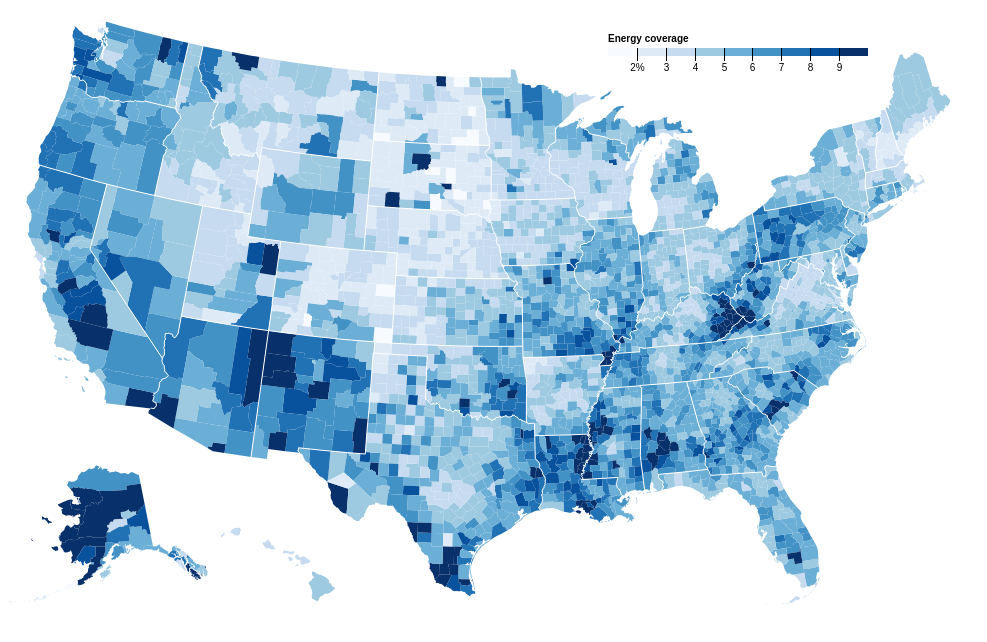
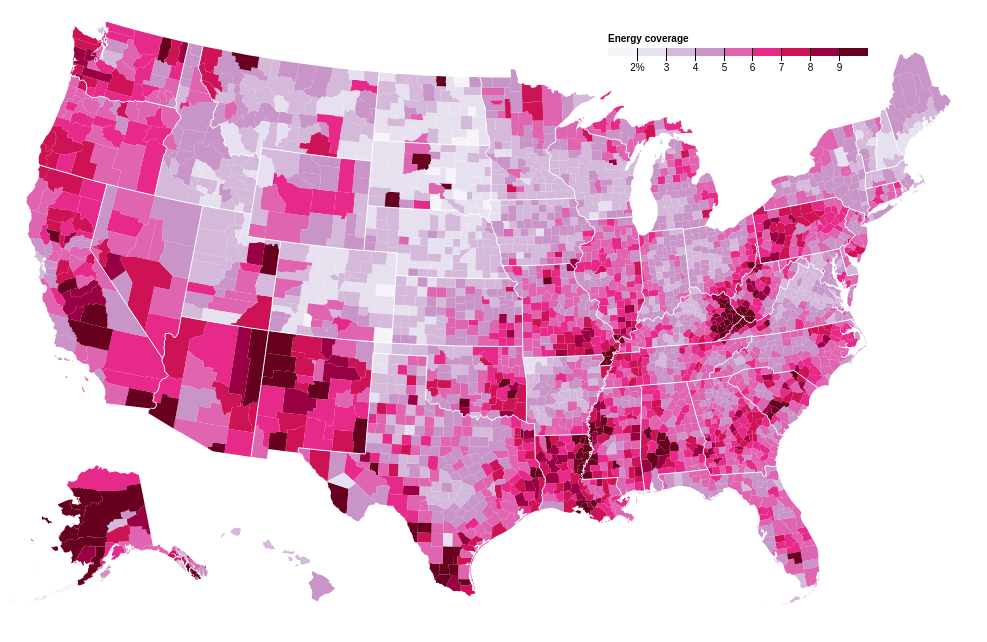
Before and after one commit to ethgis/light, a plain HTML site: page access.html in a window 1280 px wide. Shown: the whole page, without its empty margins (0-987 px from the left). Drawn offline with Linux system fonts and the light colour scheme.

Commit message:
Electricity Coverage

```diff
--- a/access.html
+++ b/access.html
@@ -33,7 +33,9 @@ var x = d3.scaleLinear()
 
 var color = d3.scaleThreshold()
     .domain(d3.range(2, 10))
-    .range(d3.schemeBlues[9]);
+	.range(d3.schemePuRd[9]);
+
+
 
 var g = svg.append("g")
     .attr("class", "key")
```
